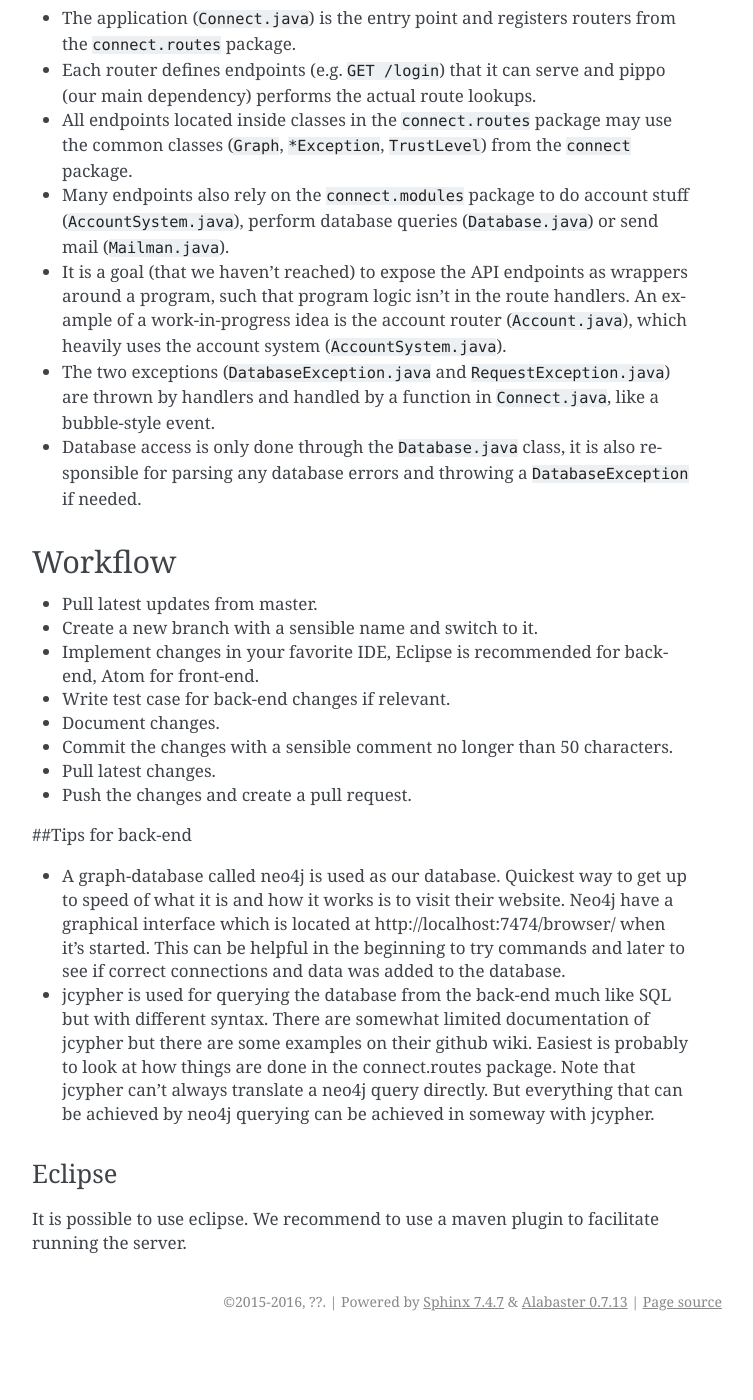
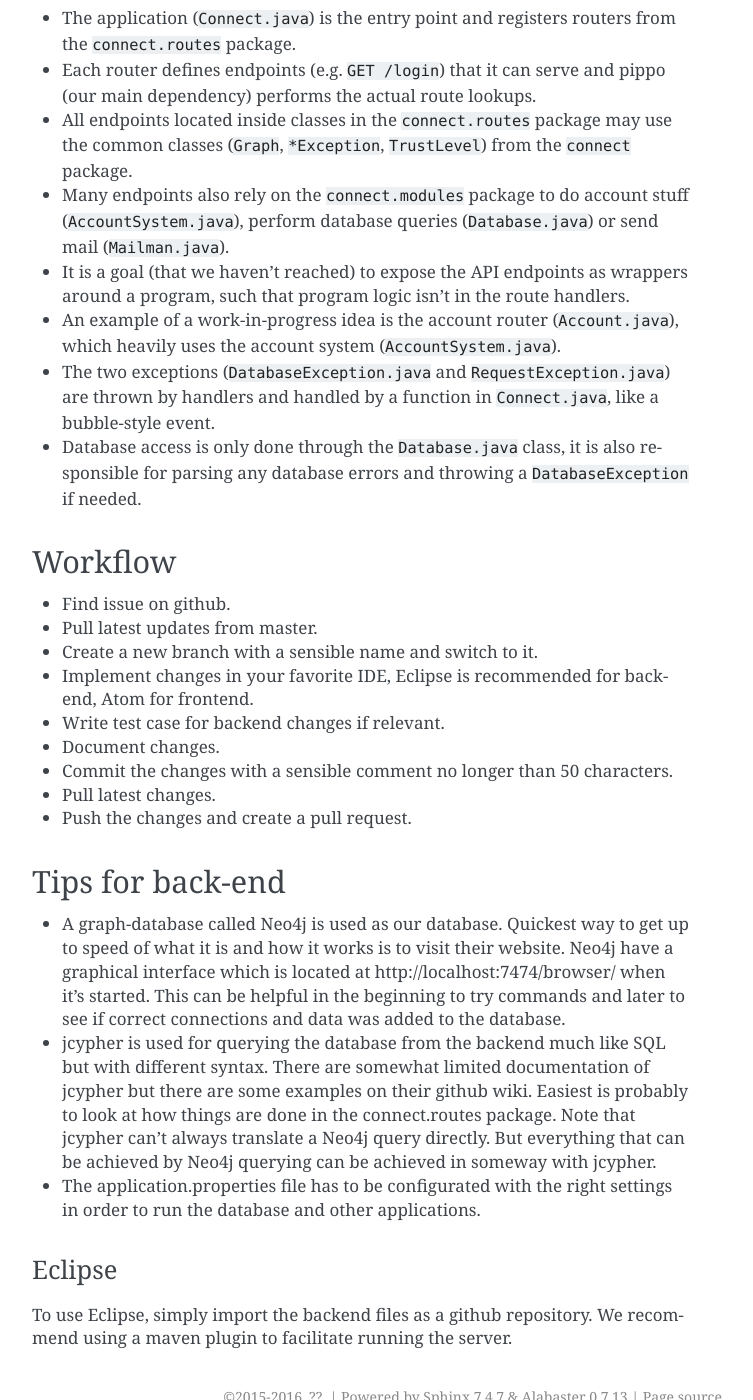
Before and after one commit to sergiorico/backend, a Sphinx documentation site: the page built from docs/user-guide/getting-started.md, in a window 1280 px wide and 1400 px high, scrolled down 620 px. Shown: the whole window, without its empty margins (388-1141 px from the left). Built offline with Sphinx 7.4.7, drawn with Linux system fonts in a browser that asks for light colours; before the commit the page ends 1961 px from its top, so only the background shows below that.

Commit message:
Added more on getting started documentation

```diff
--- a/docs/user-guide/getting-started.md
+++ b/docs/user-guide/getting-started.md
@@ -13,29 +13,31 @@ The design is very simple:
  - All endpoints located inside classes in the `connect.routes` package may use the common classes (`Graph`, `*Exception`, `TrustLevel`) from the `connect` package.
  - Many endpoints also rely on the `connect.modules` package to do account stuff (`AccountSystem.java`), perform database queries (`Database.java`) or send mail (`Mailman.java`).
  - It is a goal (that we haven't reached) to expose the API endpoints as wrappers around a program, such that program logic isn't in the route handlers.
- An example of a work-in-progress idea is the account router (`Account.java`), which heavily uses the account system (`AccountSystem.java`).
+ - An example of a work-in-progress idea is the account router (`Account.java`), which heavily uses the account system (`AccountSystem.java`).
  - The two exceptions (`DatabaseException.java` and `RequestException.java`) are thrown by handlers and handled by a function in `Connect.java`, like a bubble-style event.
  - Database access is only done through the `Database.java` class, it is also responsible for parsing any database errors and throwing a `DatabaseException` if needed.
 
 ## Workflow
-- Pull latest updates from master.
-- Create a new branch with a sensible name and switch to it.
-- Implement changes in your favorite IDE, Eclipse is recommended for back-end, Atom for front-end.
-- Write test case for back-end changes if relevant.
-- Document changes.
-- Commit the changes with a sensible comment no longer than 50 characters.
-- Pull latest changes.
-- Push the changes and create a pull request.
+ - Find issue on github.
+ - Pull latest updates from master.
+ - Create a new branch with a sensible name and switch to it.
+ - Implement changes in your favorite IDE, Eclipse is recommended for backend, Atom for frontend.
+ - Write test case for backend changes if relevant.
+ - Document changes.
+ - Commit the changes with a sensible comment no longer than 50 characters.
+ - Pull latest changes.
+ - Push the changes and create a pull request.
 
-##Tips for back-end
-- A graph-database called neo4j is used as our database. Quickest way to get up to speed of what it is
-and how it works is to visit their website. Neo4j have a graphical interface which is located at
+## Tips for back-end
+ - A graph-database called Neo4j is used as our database. Quickest way to get up to speed of what it is and how it works is to visit their website. Neo4j have a graphical interface which is located at
 http://localhost:7474/browser/ when it's started. This can be helpful in the beginning to try commands
 and later to see if correct connections and data was added to the database.
-- jcypher is used for querying the database from the back-end much like SQL but with different syntax.
+ - jcypher is used for querying the database from the backend much like SQL but with different syntax.
 There are somewhat limited documentation of jcypher but there are some examples on their github wiki.
 Easiest is probably to look at how things are done in the connect.routes package. Note that jcypher can't
-always translate a neo4j query directly. But everything that can be achieved by neo4j querying can be achieved
+always translate a Neo4j query directly. But everything that can be achieved by Neo4j querying can be achieved
 in someway with jcypher.
+ - The application.properties file has to be configurated with the right settings in order to run the database and other applications.
+
 ### Eclipse
-It is possible to use eclipse. We recommend to use a maven plugin to facilitate running the server.
+To use Eclipse, simply import the backend files as a github repository. We recommend using a maven plugin to facilitate running the server.
```
